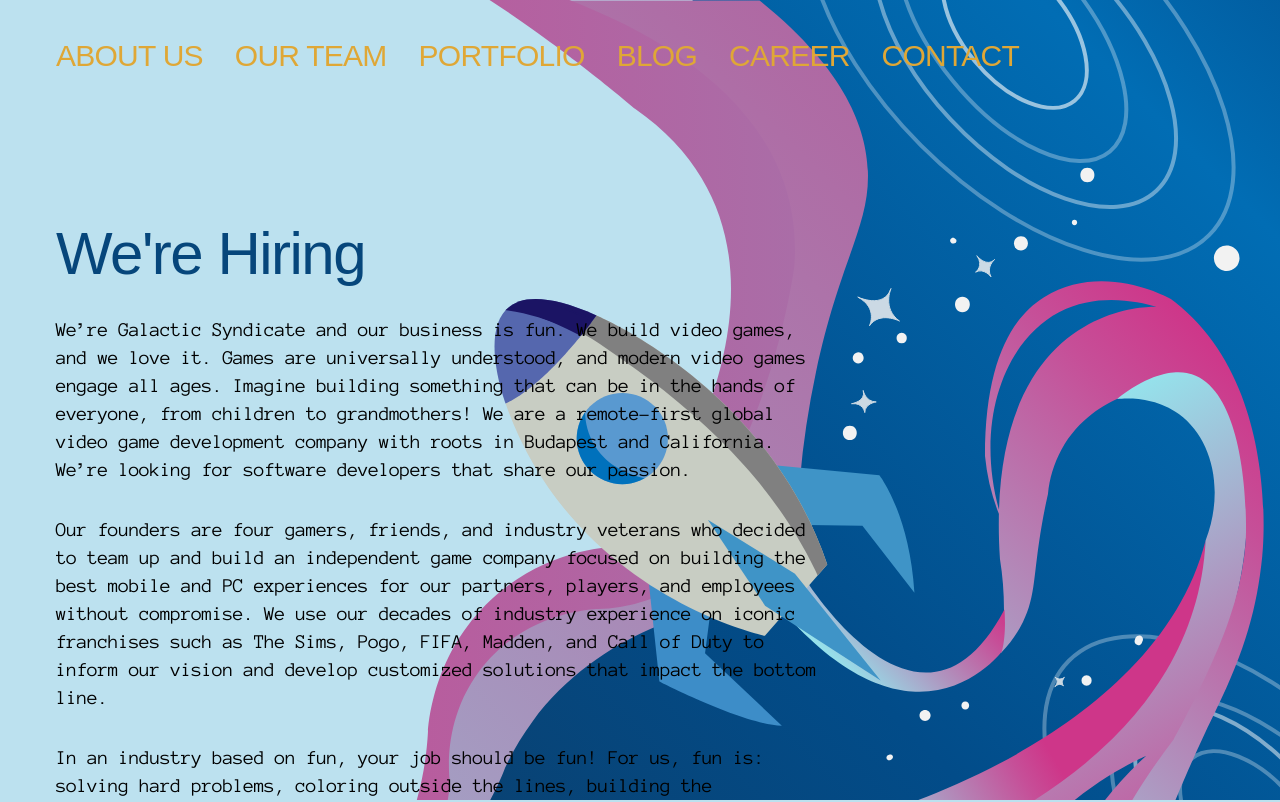
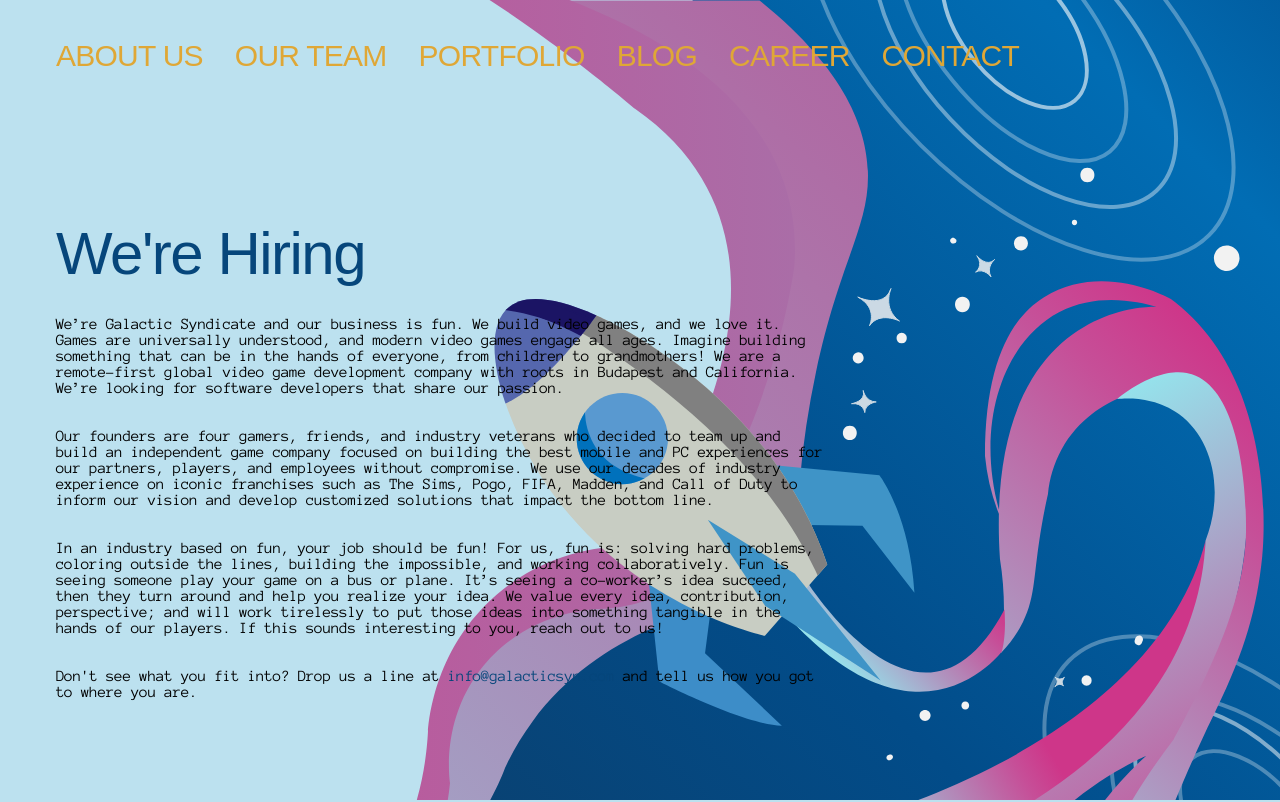
Before and after one commit to GalacticSyndicateGames/website, a SvelteKit app: page /career in a window 1280 px wide. Shown: the top 802 px of the page. Built offline with nearby package versions, Linux system fonts and the light colour scheme; a web font is replaced by a local one.

Commit message:
adjusting font

```diff
--- a/src/routes/career/+page.svelte
+++ b/src/routes/career/+page.svelte
@@ -5,7 +5,7 @@
 	export let data;
 
 	const textStyle =
-		'w-full font-anonymous  text-center no-leading max-w-xs sm:max-w-sm sm:text-xl md:text-xl  md:text-left md:max-w-screen-sm xl:max-w-screen-md';
+		'w-full font-anonymous  text-center no-leading max-w-xs sm:max-w-sm sm:text-md md:text-md  md:text-left md:max-w-screen-sm xl:max-w-screen-md';
 </script>
 
 <svelte:head>
```
